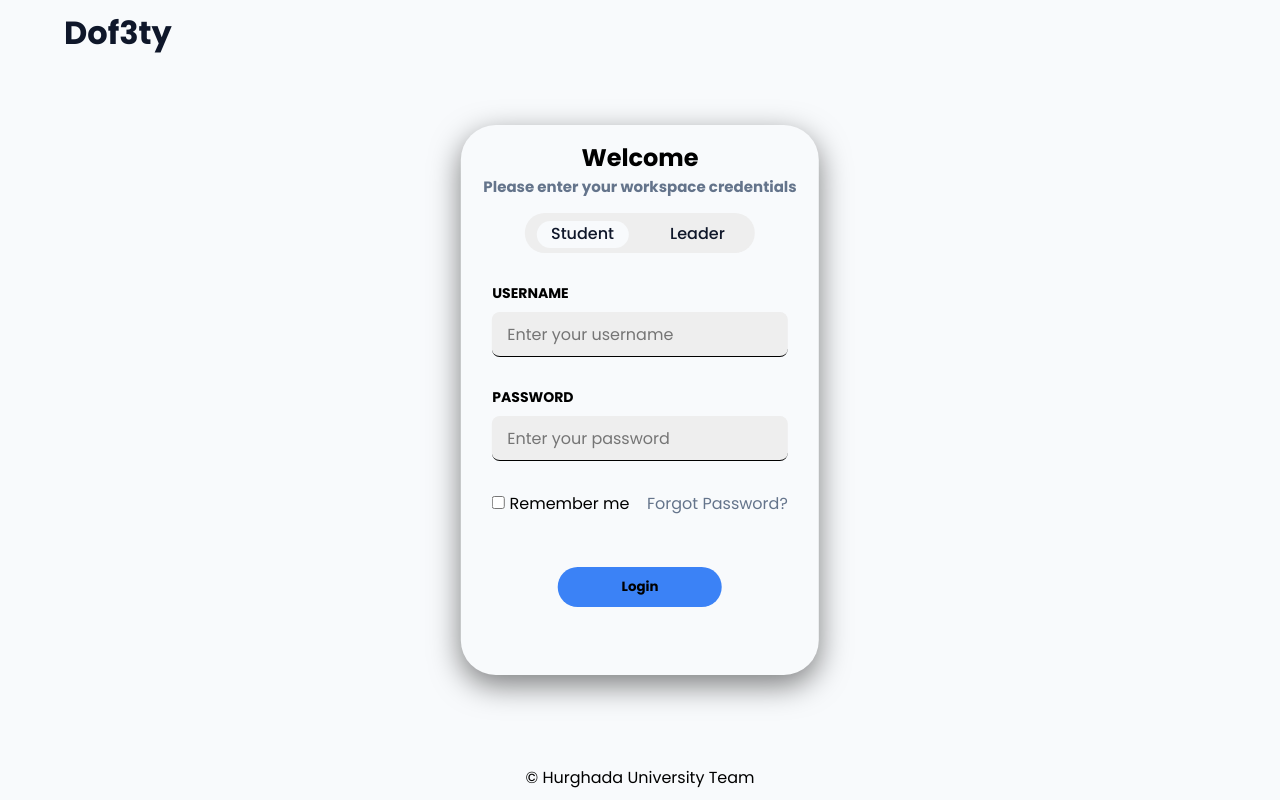
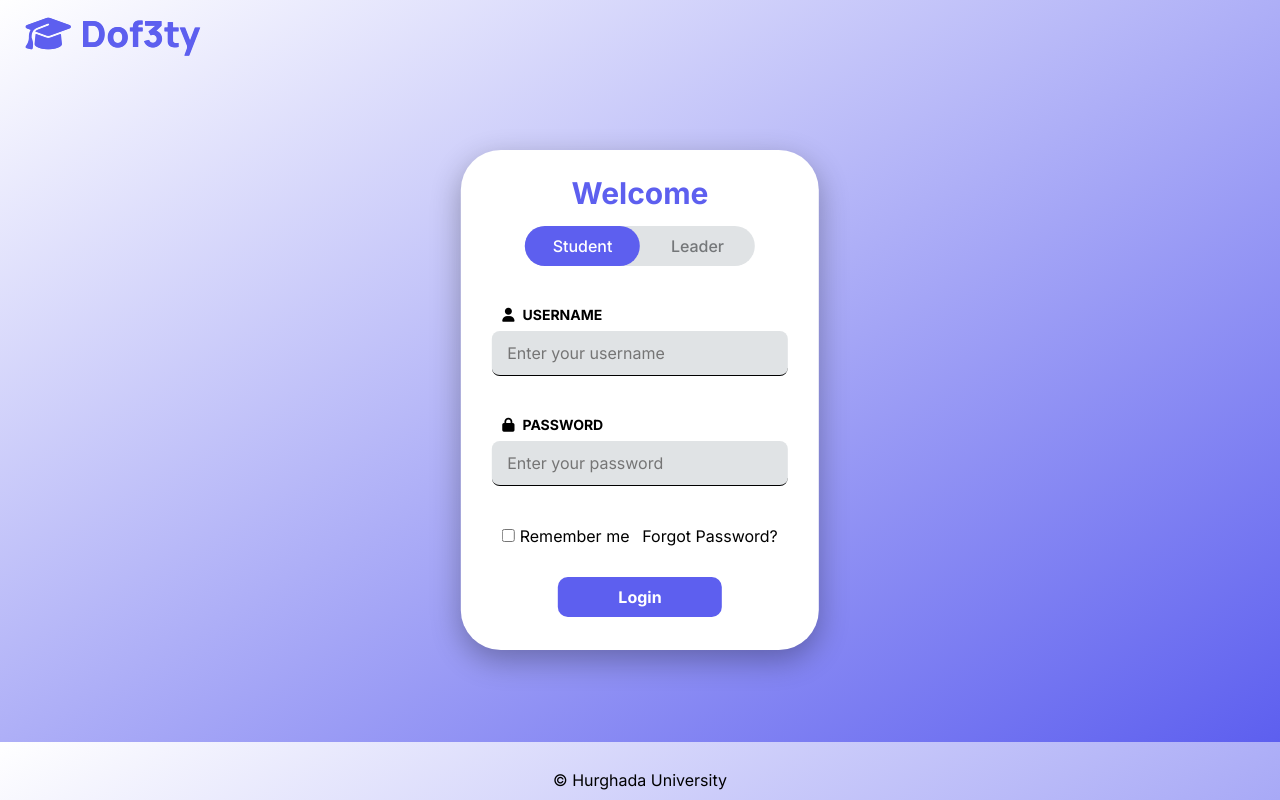
Before and after one commit to midoofishh2005-creator/my-firsy-project, a plain HTML site: page index.html in a window 1280 px wide. Drawn offline with Linux system fonts and the light colour scheme.

Commit message:
Finished the Login page

```diff
--- a/css/components.css
+++ b/css/components.css
@@ -1,13 +1,18 @@
 :root {
-    --main: #3B82F6;
-    --active: #1E3A5F;
-    --back: #F8FAFC;
-    --cards: #FFFFFF;
-    --graay: #eee;
-    --main-text: #0F172A;
-    --secondary-text: #64748B;
+    --black: black;
+    --white: white;
+    --background: #eeeef7;
+    --primary: #5D5FEF;
+    --btn-back-primary: #5D5FEF;
+    --btn-font-primary: #FFFFFF;
+    --hover: #4849DA;
+
+    --btn-back-secondary: #E0E3E5;
+    --btn-font-secondary: #747779;
+
 }
 
+/* Center Class */
 .center {
     position: absolute;
     top: 50%;
@@ -15,17 +20,38 @@
     transform: translate(-50%, -50%);
 }
 
-.btn {
+/* General Button Style */
+[class^="btn"] {
     cursor: pointer;
+    border: none;
+    transition: 0.2s;
+    border-radius: 10px;
     font-weight: bold;
-    background-color: var(--main);
-    border: none;
-    transition: 0.3s;
+    font-size: 16px;
+}
+[class^="btn"]:hover {
+    background-color: var(--hover);
+    transform: scale(0.95);
 }
 
-.btn:hover {
-    background-color: var(--active)
+/* Primary Button Style */
+.btn-primary {
+    background-color: var(--btn-back-primary);
+    color: var(--btn-font-primary);
 }
+.btn-primary:hover {
+
+}
+
+/* secondary Button Style */
+.btn-secondary {
+
+}
+
+.btn-secondary:hover {
+    color: var(--btn-font-primary);
+}
+
 
 input:focus {
     outline: none;
--- a/css/style.css
+++ b/css/style.css
@@ -2,11 +2,14 @@
     box-sizing: border-box;
     margin: 0;
     padding: 0;
-    font-family: poppins;
+    font-family: Inter;
 }
 
+
+
 body {
-    background-color: var(--back);
+    height: 742px;
+    background-image: linear-gradient(to bottom right, white, var(--primary));
 }
 
 header {
@@ -15,25 +18,42 @@ header {
     position: relative;
 }
 
+
 h1 {
-    color: var(--main-text);
+    color: var(--primary);
+    font-family: Manrope;
+    font-size: 36px;
+    font-weight: 900;
+    text-shadow: 0.5px 0 0 currentColor;
     position: absolute;
     top: 10%;
-    left: 5%;
+    left: 2%;
+}
+
+h1::before {
+    content: "\f19d";
+    font-family: "Font Awesome 6 Free";
+    margin-right: 10px;
 }
 
 .form-box {
-    background-color: var(--card);
+    background-color: var(--white);
     width: 28%;
-    height: 550px;
+    height: 500px;
     padding: 15px;
-    border-radius: 35px;
-    box-shadow: 0px 10px 30px 0px rgba(0,0,0,0.5);
+    border-radius: 40px;
+    box-shadow: 0px 10px 30px 0px rgba(0,0,0,0.3);
 }
 
 .form-box h2, .form-box p {
     text-align: center;
     font-weight: bold;
+    margin-top: 10px;
+}
+
+.form-box h2 {
+    font-size: 30px;
+    color: var(--primary);
 }
 
 .form-box p {
@@ -43,11 +63,10 @@ h1 {
 
 
 .role-switch {
-    background-color: var(--back);
+    background-color: var(--btn-back-secondary);
     display: flex;
-    justify-content: space-around;
+    justify-content: space-between;
 
-    background-color: var(--graay);
 
 
     width: 70%;
@@ -64,36 +83,38 @@ h1 {
 
 .role-switch label {
     text-align: center;
-    width: 40%;
-    margin: 8px 8px 5px 8px;
+    width: 50%;
+    margin: 0;
+    padding: 10px 0 0 0;
     border-radius: 20px;
     cursor: pointer;
     font-weight: 500;
-    color: var(--main-text);
+    color: var(--btn-font-secondary);
     z-index: 1;
-    transition: 0.5s;
+    transition: 0.1s;
 }
 
 .role-switch input:checked + label {
-    color: var(--main-text);
-    background-color: var(--back);
+    color: var(--white);
+    background-color: var(--btn-back-primary);
 }
 
 
 
 form {
     position: relative;
-    height: 415px;
+    height: 412px;
     margin-top: 15px;
 }
 
 .form-group {
     width: 90%;
-    margin: 30px auto;
+    margin: 40px auto;
 }
 
 .form-group input {
-    background-color: var(--graay);
+    background-color: var(--btn-back-secondary);
+    color: var(--black);
     width: 100%;
     height: 45px;
     font-size: 16px;
@@ -102,7 +123,7 @@ form {
     border: none;
     border-bottom: 1px black solid;
     border-radius: 8px;
-    transition: 0.5s ease;
+    transition: 0.2s ease;
 }
 
 .form-group label {
@@ -110,28 +131,42 @@ form {
     font-weight: bold;
     font-size: 14px;
     margin-bottom: 8px;
+    margin-left: 10px;
 }
 
 .form-group input:focus {
-    border-bottom: 2px gray solid;
+    border-bottom: 2px var(--primary) solid;
     transform: scale(1.02, 1.02);
-    box-shadow: 1px 1px 2px 0px gray;
+    box-shadow: 0.5px 0px 1px 0px var(--primary);
+}
+
+.label-username::before {
+    content: "\f007";
+    font-family: "Font Awesome 6 Free";
+    margin-right: 8px;
+}
+
+.label-password::before {
+    content: "\f023";
+    font-family: "Font Awesome 6 Free";
+    margin-right: 8px;
 }
 
 
+.parent-of-btn {
+    width: 100%;
+    display: flex;
+    align-items: center;
+    justify-content: center;
+}
 
-
-
-.submit {
+.btn-primary {
     position: absolute;
     bottom: 5%;
-    left: 50%;
-    transform: translate(-50%,0);
-
     width: 50%;
+    margin: 0 auto;
     height: 40px;
 
-    border-radius: 20px;
 }
 
 .borha {
@@ -141,6 +176,7 @@ form {
 
     width: 90%;
     margin: 0 auto;
+    padding: 0 10px;
 }
 
 
@@ -152,12 +188,11 @@ form {
 
 .borha a {
     text-decoration: none;
-    color: var(--secondary-text);
-
+    color: black;
 }
 
 .borha a:hover {
-    color: var(--active);
+    color: var(--primary);
 }
 
 
--- a/index.html
+++ b/index.html
@@ -4,11 +4,24 @@
     <meta charset="UTF-8">
     <meta name="viewport" content="width=device-width, initial-scale=1.0">
     <title>Dof3ty | Login</title>
+    <link rel="icon" href="images/logo.jpg">
+
+    <!-- CSS -->
     <link rel="stylesheet" href="css/components.css">
     <link rel="stylesheet" href="css/style.css">
+
+    <!-- Manrope Font -->
     <link rel="preconnect" href="https://fonts.googleapis.com">
     <link rel="preconnect" href="https://fonts.gstatic.com" crossorigin>
-    <link href="https://fonts.googleapis.com/css2?family=Figtree:ital,wght@0,300..900;1,300..900&family=Outfit:wght@100..900&family=Poppins:ital,wght@0,100;0,200;0,300;0,400;0,500;0,600;0,700;0,800;0,900;1,100;1,200;1,300;1,400;1,500;1,600;1,700;1,800;1,900&display=swap" rel="stylesheet">
+    <link href="https://fonts.googleapis.com/css2?family=Figtree:ital,wght@0,300..900;1,300..900&family=Manrope:wght@200..800&family=Outfit:wght@100..900&family=Poppins:ital,wght@0,100;0,200;0,300;0,400;0,500;0,600;0,700;0,800;0,900;1,100;1,200;1,300;1,400;1,500;1,600;1,700;1,800;1,900&display=swap" rel="stylesheet">
+
+    <!-- Inter Font -->
+    <link rel="preconnect" href="https://fonts.googleapis.com">
+    <link rel="preconnect" href="https://fonts.gstatic.com" crossorigin>
+    <link href="https://fonts.googleapis.com/css2?family=Figtree:ital,wght@0,300..900;1,300..900&family=Inter:ital,opsz,wght@0,14..32,100..900;1,14..32,100..900&family=Manrope:wght@200..800&family=Outfit:wght@100..900&family=Poppins:ital,wght@0,100;0,200;0,300;0,400;0,500;0,600;0,700;0,800;0,900;1,100;1,200;1,300;1,400;1,500;1,600;1,700;1,800;1,900&display=swap" rel="stylesheet">
+
+   <!--icons-->
+    <link rel="stylesheet" href="https://cdnjs.cloudflare.com/ajax/libs/font-awesome/6.5.0/css/all.min.css">
 </head>
 <body>
 
@@ -22,9 +35,7 @@
         <section class="form-box center">
 
             <h2>Welcome</h2>
-            <small>
-                <p>Please enter your workspace credentials</p>
-            </small>
+
 
 
 
@@ -40,12 +51,12 @@
                 </section>
 
                 <div class="form-group">
-                    <label for="username">USERNAME</label>
+                    <label for="username" class="label-username">USERNAME</label>
                     <input type="text" id="username" placeholder="Enter your username" name="username" required>
                 </div>
 
                 <div class="form-group">
-                    <label for="password">PASSWORD</label>
+                    <label for="password" class="label-password">PASSWORD</label>
                     <input type="password" id="password" placeholder="Enter your password" name="password" required>
                 </div>
 
@@ -58,8 +69,9 @@
                     <a href="#">Forgot Password?</a>
                 </div>
 
-
-                <button type="submit" class="submit btn">Login</button>
+                <div class="parent-of-btn">
+                    <button type="submit" class="btn-primary">Login</button>
+                </div>
 
             </form>
 
@@ -69,7 +81,7 @@
     </main>
 
     <footer>
-        &copy; Hurghada University Team
+        &copy; Hurghada University
     </footer>
 
 
```
Also changed, not shown: images/logo.jpg (added), images/logo2.jpg (added), images/logo3.png (added).
